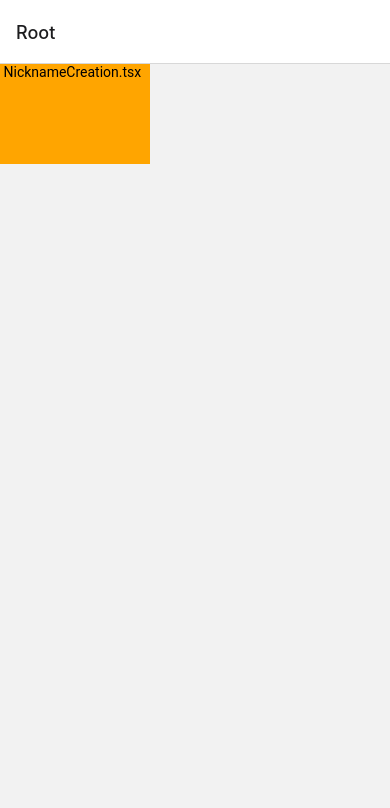
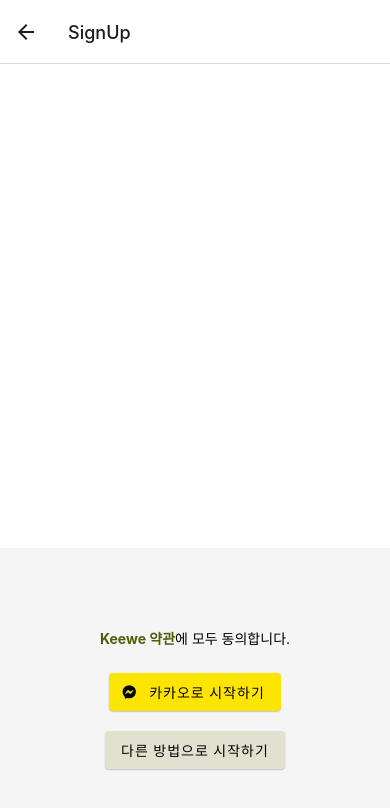
Before and after one commit to CCC-org/keewe-app, a React Native app: screen /SignUp in a window 390 px wide. Shown: the top 808 px of the page. Built offline with nearby package versions, Linux system fonts and the light colour scheme.

Commit message:
[Feature][온보딩]로그인 화면 구현 (#4)
* create SignUpScreen.tsx

* Login page structure.

* handlePress to onPress

```diff
--- a/App.tsx
+++ b/App.tsx
@@ -8,6 +8,7 @@ import { RootScreen } from './navigation';
 import { SafeAreaView } from 'react-native-safe-area-context';
 import { Text } from 'react-native-paper';
 import { createNativeStackNavigator } from '@react-navigation/native-stack';
+import SignUpScreen from './screens/SignUpScreen';
 
 const Stack = createNativeStackNavigator();
 
@@ -24,6 +25,7 @@ export default function App() {
           <Stack.Navigator>
             <Stack.Screen name="Root" component={RootScreen} />
             <Stack.Screen name="NicknameCreation" component={NicknameCreationScreen} />
+            <Stack.Screen name="SignUp" component={SignUpScreen} />
           </Stack.Navigator>
         </NavigationContainer>
         <StatusBar style="dark" />
--- /dev/null
+++ b/components/SocialLoginButton.tsx
@@ -0,0 +1,20 @@
+import { StyleSheet, View, Text } from 'react-native';
+import React from 'react';
+import { Button } from 'react-native-paper';
+
+interface SocialLoginButtonProps {
+  text: string;
+  icon?: string;
+  color: string;
+  onPress: () => void;
+}
+
+const SocialLoginButton = ({ onPress, color, icon, text }: SocialLoginButtonProps) => {
+  return (
+    <Button onPress={onPress} mode="contained" color={color} icon={icon}>
+      <Text>{text}</Text>
+    </Button>
+  );
+};
+
+export default SocialLoginButton;
--- a/navigation/index.tsx
+++ b/navigation/index.tsx
@@ -8,6 +8,7 @@ export function RootScreen() {
   return (
     // [HOW TO]
     // 새로운 링크는 임시적으로 Pressable을 그대로 따라하시고, onPress함수에 navigate 전달인자로 App.tsx의 Stack.Screen.name을 넘겨주시면 됨.
+    <>
       <Pressable onPress={() => navigation.navigate('NicknameCreation')}>
         <View
           style={{
@@ -19,6 +20,19 @@ export function RootScreen() {
           <Text> NicknameCreation.tsx</Text>
         </View>
       </Pressable>
+
+      <Pressable onPress={() => navigation.navigate('SignUp')}>
+        <View
+          style={{
+            backgroundColor: 'tomato',
+            width: 150,
+            height: 100,
+          }}
+        >
+          <Text> SignUpScreen.tsx</Text>
+        </View>
+      </Pressable>
+    </>
     /*
     <Pressable onPress={() => navigation.navigate('Stack.screen.name String')}>
       <View
--- /dev/null
+++ b/screens/SignUpScreen.tsx
@@ -0,0 +1,70 @@
+import { StyleSheet, View, Text } from 'react-native';
+import React from 'react';
+import SocialLoginButton from '../components/SocialLoginButton';
+
+const SignUpScreen = () => {
+  const handleKakaoPress = () => {
+    alert('카카오로 시작함.');
+  };
+
+  const handleOtherPress = () => {
+    alert('started by other ways.');
+  };
+
+  return (
+    <View style={styles.container}>
+      <View style={styles.rotty}></View>
+      <View style={styles.login}>
+        <Text style={styles.agree}>
+          <Text style={styles.greeny}>Keewe 약관</Text>에 모두 동의합니다.
+        </Text>
+        <View style={styles.kakao}>
+          <SocialLoginButton
+            text="카카오로 시작하기"
+            icon="facebook-messenger"
+            color="#FEE500"
+            onPress={handleKakaoPress}
+          ></SocialLoginButton>
+        </View>
+        <View style={styles.other}>
+          <SocialLoginButton
+            text="다른 방법으로 시작하기"
+            color="#E1E1D0"
+            onPress={handleOtherPress}
+          ></SocialLoginButton>
+        </View>
+      </View>
+    </View>
+  );
+};
+
+const styles = StyleSheet.create({
+  container: {
+    flex: 1,
+  },
+  rotty: {
+    flex: 62,
+    backgroundColor: 'white',
+  },
+  login: {
+    flex: 38,
+    backgroundColor: '#F5F5F5',
+    alignItems: 'center',
+    justifyContent: 'center',
+  },
+  agree: {
+    margin: 15,
+  },
+  kakao: {
+    margin: 10,
+  },
+  other: {
+    margin: 10,
+  },
+  greeny: {
+    color: '#486006',
+    fontWeight: '700',
+  },
+});
+
+export default SignUpScreen;
--- a/types.tsx
+++ b/types.tsx
@@ -18,6 +18,7 @@ export type RootStackParamList = {
   Modal: undefined;
   NotFound: undefined;
   NicknameCreation: undefined;
+  SignUp: undefined;
 };
 
 export type RootStackScreenProps<Screen extends keyof RootStackParamList> = NativeStackScreenProps<
```
Also changed, not shown: components/BlackNextButton.tsx (+2 -15 lines). Lines whose indentation alone changed are shown as unchanged.
